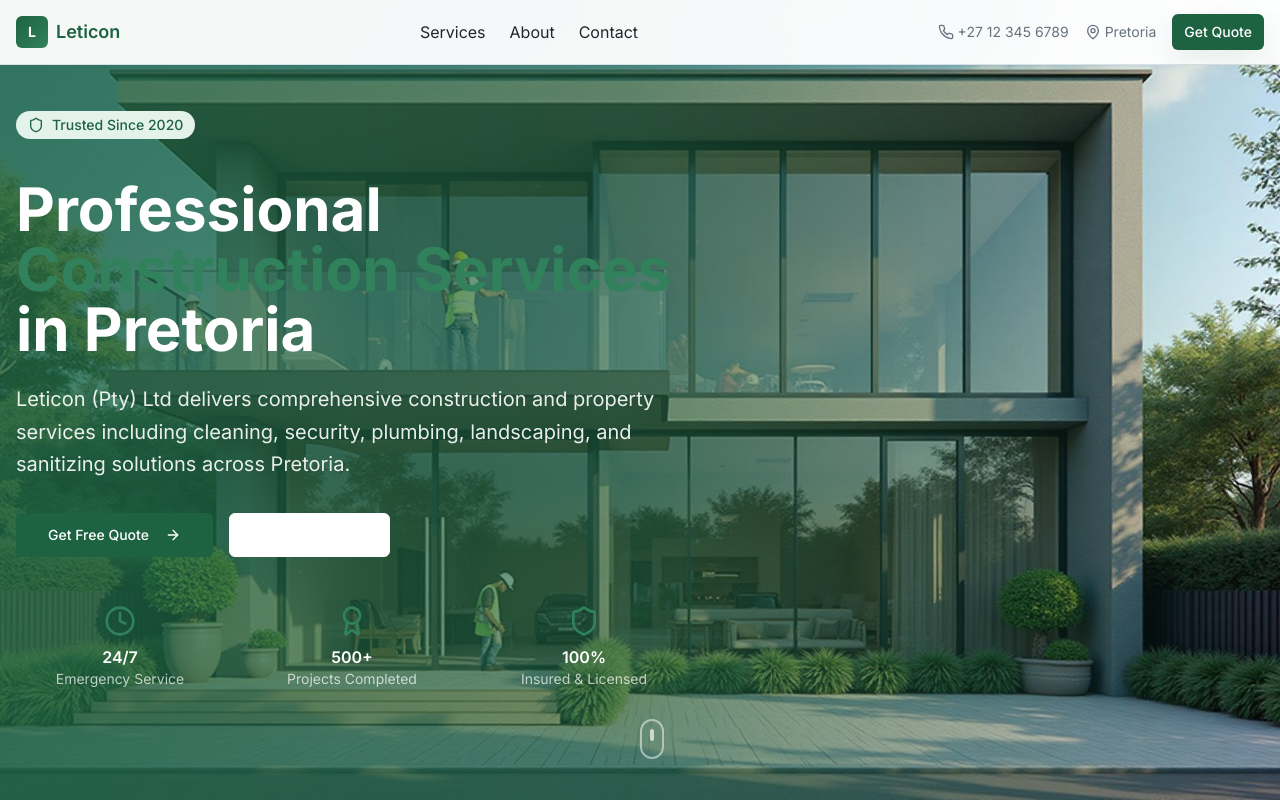
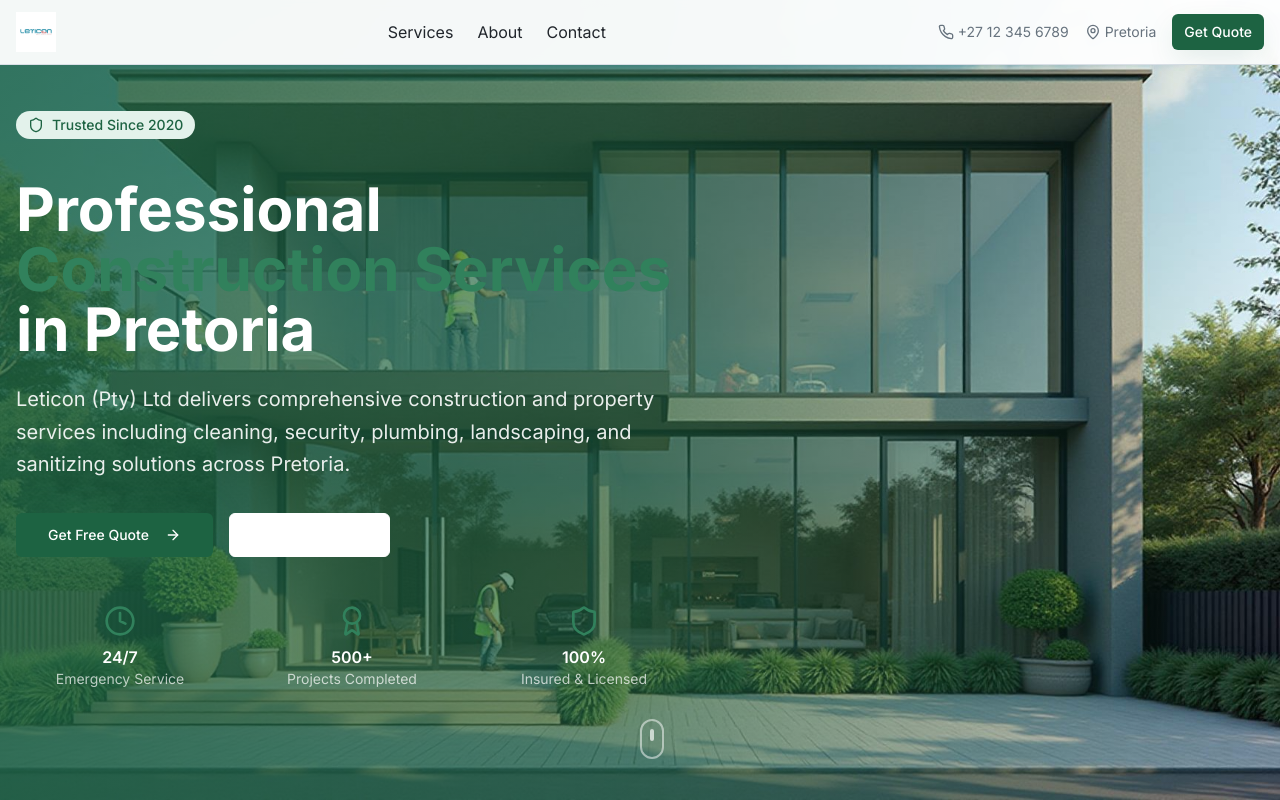
Before and after one commit to maphal-2025/leticon-presto-homes, a React (Vite) app: page / in a window 1280 px wide. Shown: the top 800 px of the page. Built offline with nearby package versions, Linux system fonts and the light colour scheme.

Commit message:
Add logo image
Add the Leticon logo image to the header component.

```diff
--- a/src/components/Footer.tsx
+++ b/src/components/Footer.tsx
@@ -7,11 +7,12 @@ const Footer = () => {
         <div className="grid grid-cols-1 md:grid-cols-4 gap-8">
           {/* Company Info */}
           <div className="space-y-4">
-            <div className="flex items-center space-x-2">
-              <div className="w-8 h-8 bg-gradient-hero rounded-md flex items-center justify-center">
-                <span className="text-primary-foreground font-bold text-sm">L</span>
-              </div>
-              <span className="font-display font-semibold text-lg text-primary-glow">Leticon</span>
+            <div className="flex items-center">
+              <img
+                src="/lovable-uploads/0f7f4cff-77c4-4a14-a26b-31cf5e140666.png"
+                alt="Leticon Multi Service Group"
+                className="h-10 w-auto brightness-110"
+              />
             </div>
             <p className="text-white/70 text-sm leading-relaxed">
               Professional construction and property services in Pretoria. Your trusted partner for all construction, cleaning, security, and maintenance needs.
--- a/src/components/Header.tsx
+++ b/src/components/Header.tsx
@@ -7,11 +7,12 @@ const Header = () => {
       <div className="container mx-auto px-4">
         <div className="flex items-center justify-between h-16">
           {/* Logo */}
-          <div className="flex items-center space-x-2">
-            <div className="w-8 h-8 bg-gradient-hero rounded-md flex items-center justify-center">
-              <span className="text-primary-foreground font-bold text-sm">L</span>
-            </div>
-            <span className="font-display font-semibold text-lg text-primary">Leticon</span>
+          <div className="flex items-center">
+            <img
+              src="/lovable-uploads/0f7f4cff-77c4-4a14-a26b-31cf5e140666.png"
+              alt="Leticon Multi Service Group"
+              className="h-10 w-auto"
+            />
           </div>
 
           {/* Navigation */}
```
Also changed, not shown: public/lovable-uploads/0f7f4cff-77c4-4a14-a26b-31cf5e140666.png (added), src/assets/leticon-logo.png (added).
